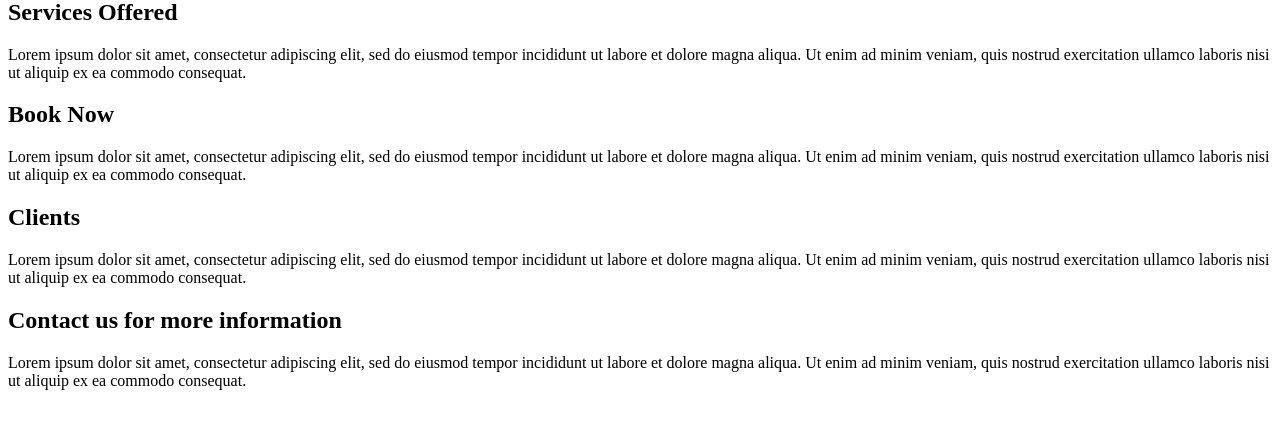
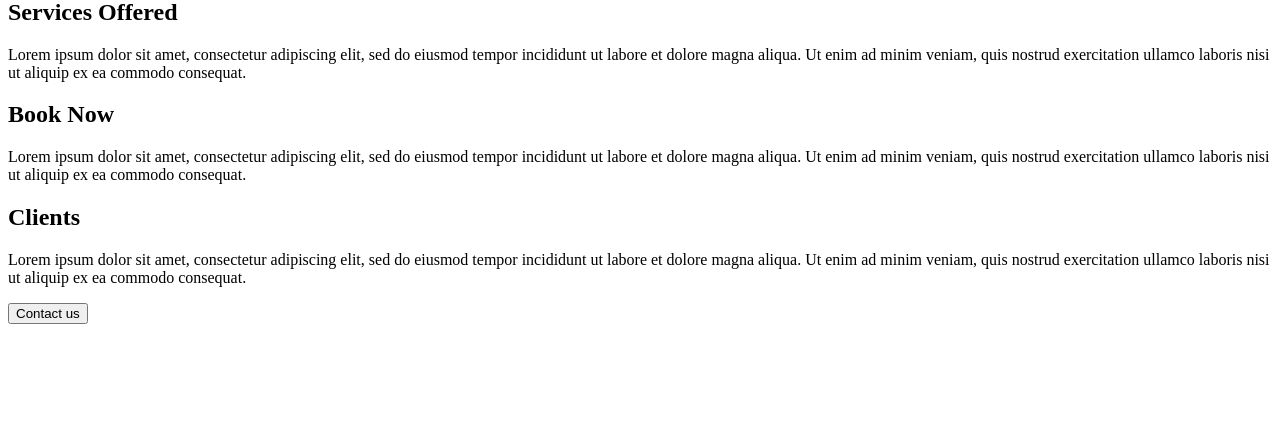
Before and after one commit to Kmodeste101/The-Sisters-Cleaning, a Flask app: page / in a window 1280 px wide. Shown: the part 278-707 px from the top of the page. Run offline with Flask 3, Linux system fonts and the light colour scheme.

Commit message:
added contact us button

```diff
--- a/templates/home.html
+++ b/templates/home.html
@@ -20,9 +20,7 @@
   <p>
     Lorem ipsum dolor sit amet, consectetur adipiscing elit, sed do eiusmod tempor incididunt ut labore et dolore magna aliqua. Ut enim ad minim veniam, quis nostrud exercitation ullamco laboris nisi ut aliquip ex ea commodo consequat.
   </p>
-  <h2> Contact us for more information  </h2>
-  <p>
-    Lorem ipsum dolor sit amet, consectetur adipiscing elit, sed do eiusmod tempor incididunt ut labore et dolore magna aliqua. Ut enim ad minim veniam, quis nostrud exercitation ullamco laboris nisi ut aliquip ex ea commodo consequat.
-  </p>
+  <button> Contact us </button>
+
   </body>
 </html>
```
